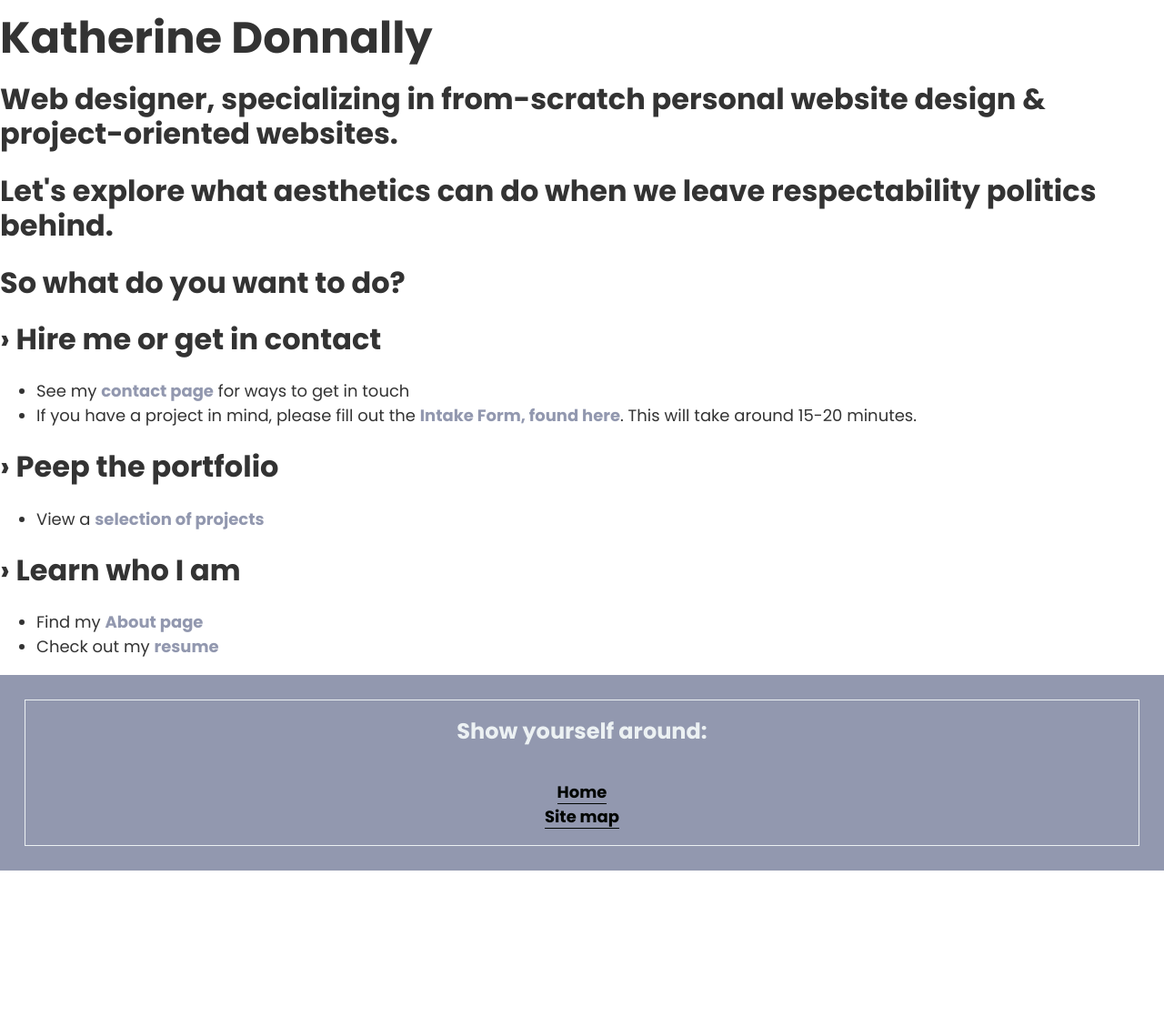
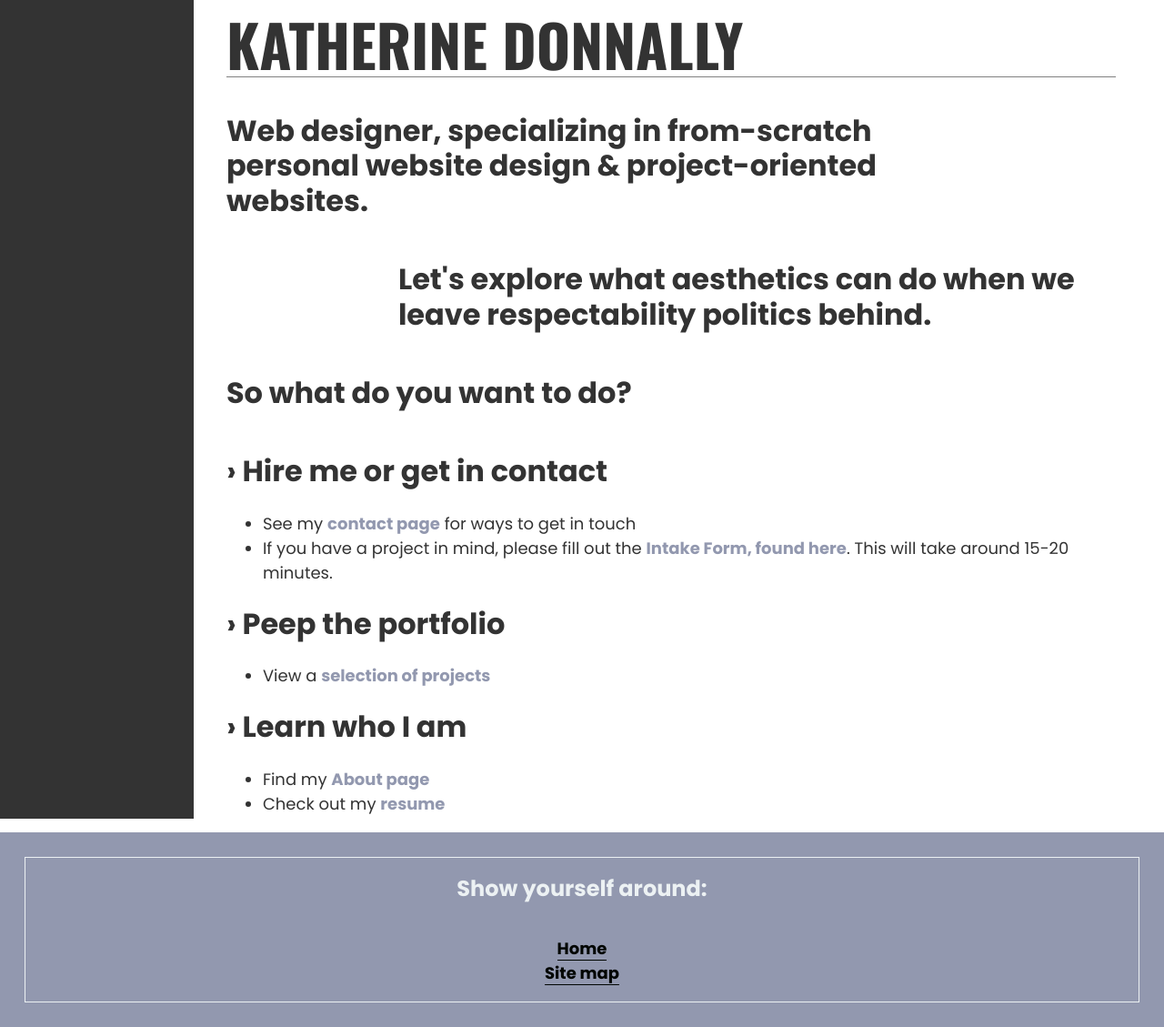
Before and after one commit to kbdonnally/katherinedoes.design, a Jekyll site: the page built from pages/real/new-home.html, in a window 1280 px wide. Shown: the whole page at 91% size. Built offline with Jekyll 4.4.1, drawn with Linux system fonts in a browser that asks for light colours; before the commit the page ends 957 px from its top, so only the background shows below that.

Commit message:
Add grid layouts to new home + dummy left menu

```diff
--- a/assets/css/_sass/_pages/_new-home.scss
+++ b/assets/css/_sass/_pages/_new-home.scss
@@ -2,39 +2,78 @@
 
 // Section 0: Wrapper
 
-.home {
+main.home {
+	position: relative;
+	&::before {
+		content: '';
+		position: absolute;
+		top: 0;
+		left: 0;
+		display: block;
+		height: 100vh;
+		width: calc(100vw / 6);
+		background-color: $jet;
+
+	}
+}
+
+main.home-content-wrapper {
 	position: relative;
 	display: grid;
+	grid-template-areas: '. name'
+						 '. subhed'
+						 '. info';
+	grid-template-columns: 1fr 5fr;
+	padding: 0 4.167%;
+
 }
 
 // Section 1: Name
 
 .home__name {
-
+	grid-area: name;
+	position: relative;
+	h1 {
+		line-height: 1;
+		margin: .25em 0;
+		padding-bottom: .0625em;
+		font-size: 4rem;
+		font-family: 'Oswald', sans-serif;
+		font-weight: 700;
+		text-transform: uppercase;
+		border-bottom: 1px solid $halfgray;
+	}
 }
 
 // Section 2: Subheds
 
 .home__subhed {
+	grid-area: subhed;
+	position: relative;
+	display: grid;
+	grid-template-areas: 'one one one one ...'
+						 '... two two two two'
+						 'three three three three three';
 
 }
 
 .home-subhed__one {
-
+	grid-area: one;
 }
 
 .home-subhed__two {
-
+	grid-area: two;
 }
 
 .home-subhed__three {
-
+	grid-area: three;
 }
 
 
 // Section 3: Information
 
 .home__info {
+	grid-area: info;
 
 }
 
```
